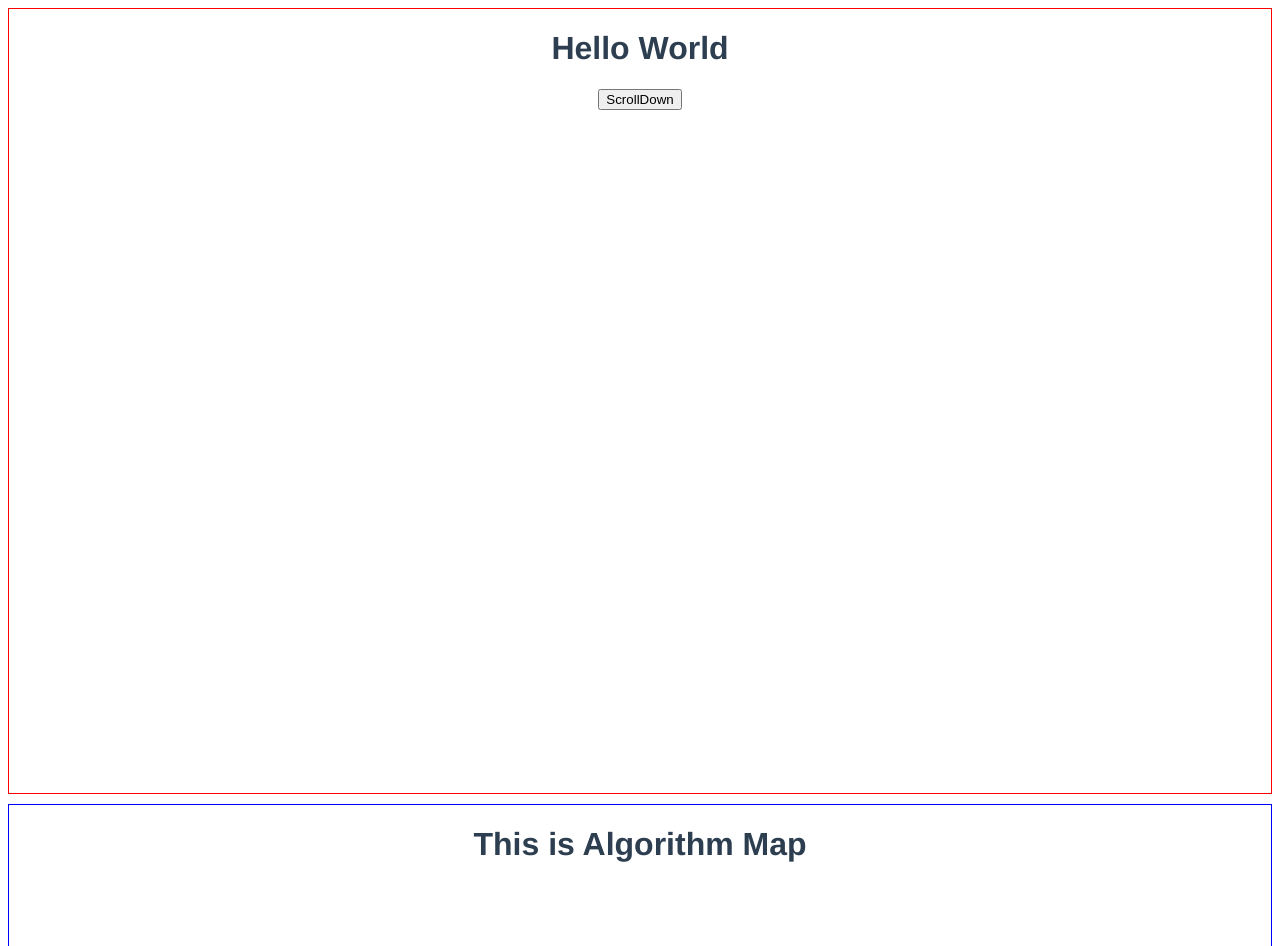
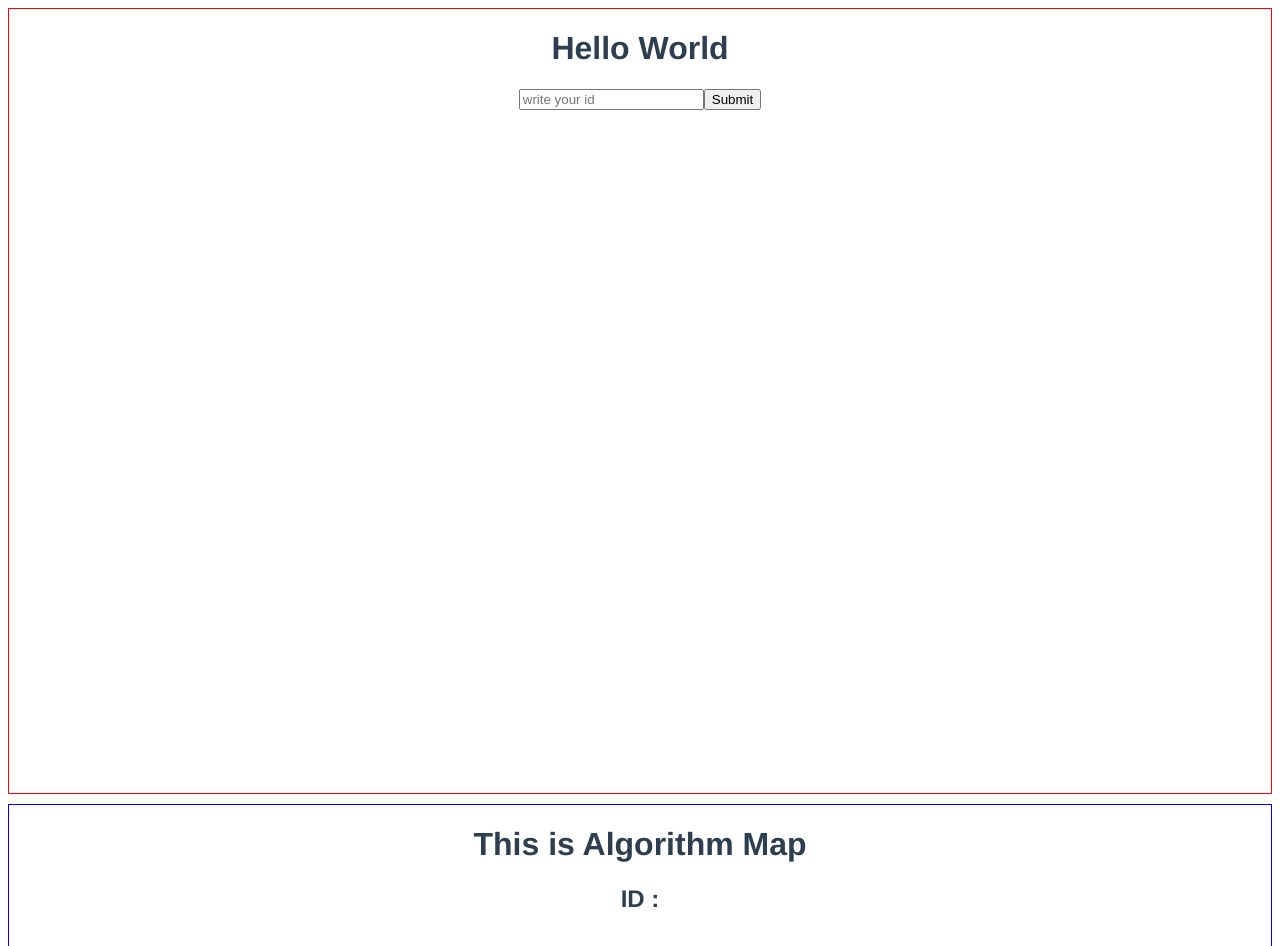
Before and after one commit to openbeak/algoreader-front, a Vue app: page / in a window 1280 px wide. Shown: the top 946 px of the page. Built offline with nearby package versions, Linux system fonts and the light colour scheme.

Commit message:
store setting done

```diff
--- a/package.json
+++ b/package.json
@@ -8,8 +8,10 @@
     "lint": "vue-cli-service lint"
   },
   "dependencies": {
+    "animejs": "^3.1.0",
     "core-js": "^2.6.5",
-    "vue": "^2.6.10"
+    "vue": "^2.6.10",
+    "vuex": "^3.1.1"
   },
   "devDependencies": {
     "@vue/cli-plugin-babel": "^3.11.0",
--- a/src/components/AlgoMap.vue
+++ b/src/components/AlgoMap.vue
@@ -1,6 +1,7 @@
 <template>
     <div id="algoMap">
         <h1>This is Algorithm Map</h1>
+        <h2>ID : {{this.$store.state.userId}}</h2>
     </div>
 </template>
 
--- a/src/components/Intro.vue
+++ b/src/components/Intro.vue
@@ -1,7 +1,8 @@
 <template>
     <div id="intro">
         <h1>Hello World</h1>
-        <button v-on:click="scrollDown">ScrollDown</button>
+        <input v-model="userId" placeholder="write your id">
+        <button v-on:click="submitId">Submit</button>
     </div>
 </template>
 
@@ -9,13 +10,20 @@
     export default {
         name: "Intro",
         methods: {
-            scrollDown: function () {
-                console.log('works');
+            submitId: function () {
+                this.$store.commit('setUserId', this.userId);
                 window.scrollTo({
                     top: document.body.scrollHeight,
                     left: 0,
                     behavior: 'smooth'
                 });
+            }
+        },
+        computed: {
+        },
+        data() {
+            return {
+                userId: null
             }
         }
     }
--- a/src/main.js
+++ b/src/main.js
@@ -1,8 +1,11 @@
 import Vue from 'vue'
 import App from './App.vue'
+import Vuex from 'vuex'
+import { store } from './store.js'
 
 Vue.config.productionTip = false
 
 new Vue({
-  render: h => h(App),
+  store,
+  render: h => h(App)
 }).$mount('#app')
--- /dev/null
+++ b/src/store.js
@@ -0,0 +1,18 @@
+import Vue from 'vue'
+import Vuex from 'vuex'
+
+Vue.use(Vuex);
+
+export const store = new Vuex.Store({
+    state: {
+        userId: ''
+    },
+    mutations: {
+        setUserId(state, payload) {
+            state.userId = payload;
+        }
+    },
+    actions: {
+
+    }
+});
```
Also changed, not shown: 1 other file (tests, documents, lock files or other folders).
